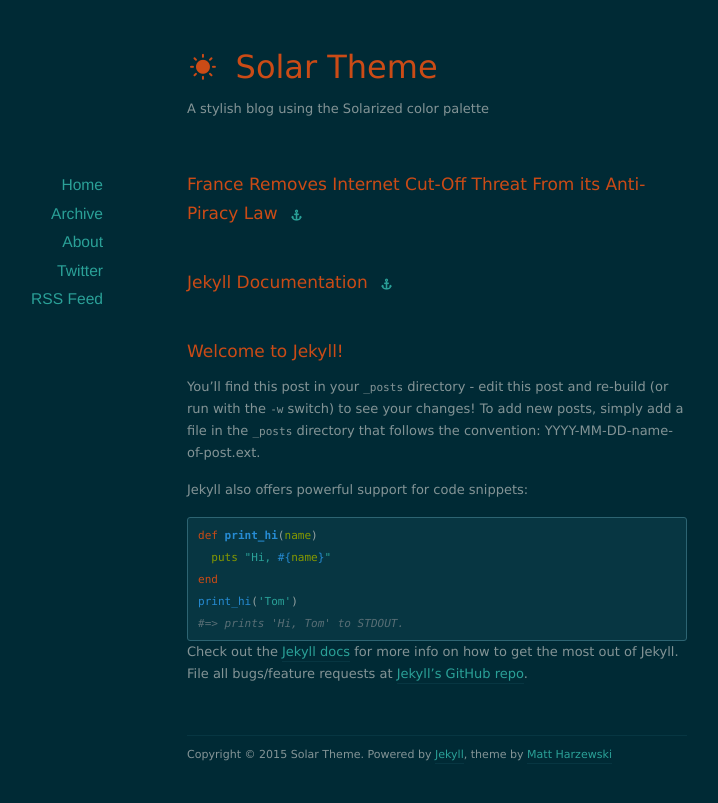
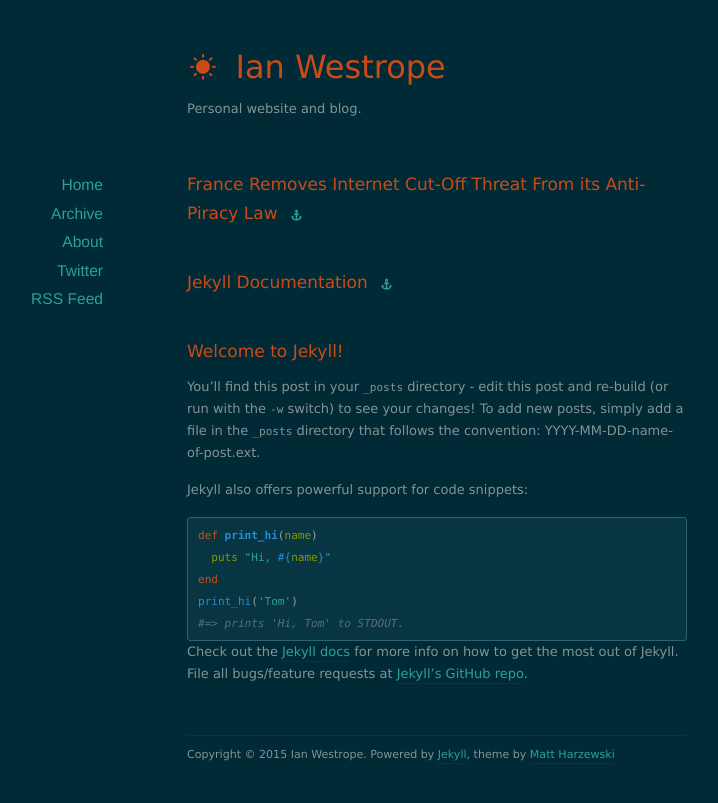
Before and after one commit to westrope/westrope.github.io, a Jekyll site: the page built from index.html, in a window 1280 px wide. Shown: the top 803 px of the page, without its empty margins (203-921 px from the left). Built offline with Jekyll 4.4.1, drawn with Linux system fonts in a browser that asks for light colours; nearby versions of some CDN libraries; the list of posts is cut into pages by our own code.

Commit message:
Making changes slowly

```diff
--- a/_config.yml
+++ b/_config.yml
@@ -1,6 +1,6 @@
-name: Solar Theme
-url: http://example.org
-description: A stylish blog using the Solarized color palette
+name: Ian Westrope
+url: http://westrope.github.io
+description: Personal website and blog.
 
 permalink: /:year/:month/:day/:title/
 paginate: 10
--- a/_layouts/default.html
+++ b/_layouts/default.html
@@ -36,7 +36,7 @@
           <li><a href="/">Home</a></li>
           <li><a href="/archives">Archive</a></li>
           <li><a href="/about">About</a></li>
-          <li><a href="http://twitter.com/redwall_hp">Twitter</a></li>
+          <li><a href="https://twitter.com/ian_westrope">Twitter</a></li>
           <li><a href="/feed.xml">RSS Feed</a></li>
         </ul>
       </nav>
--- a/index.html
+++ b/index.html
@@ -1,6 +1,6 @@
 ---
 layout: default
-title: Solar Theme
+title: Ian Westrope
 ---
 
 {% for post in paginator.posts %}
```
